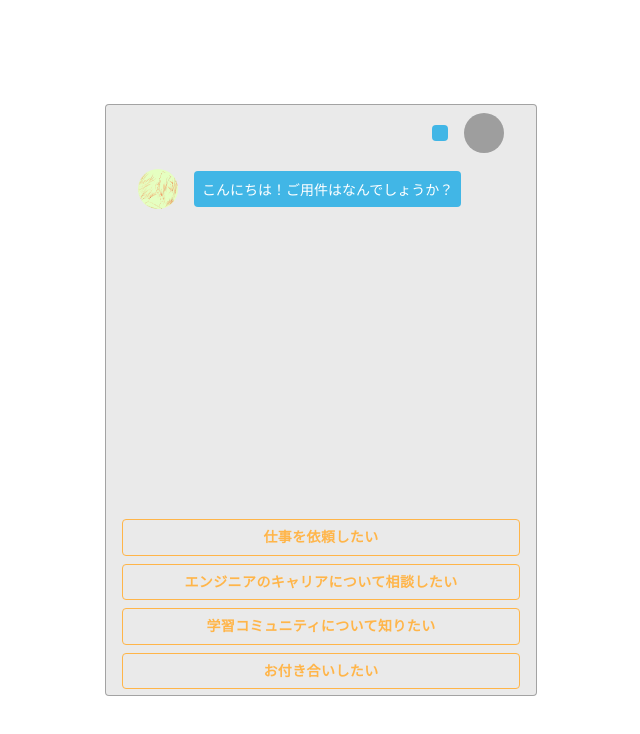
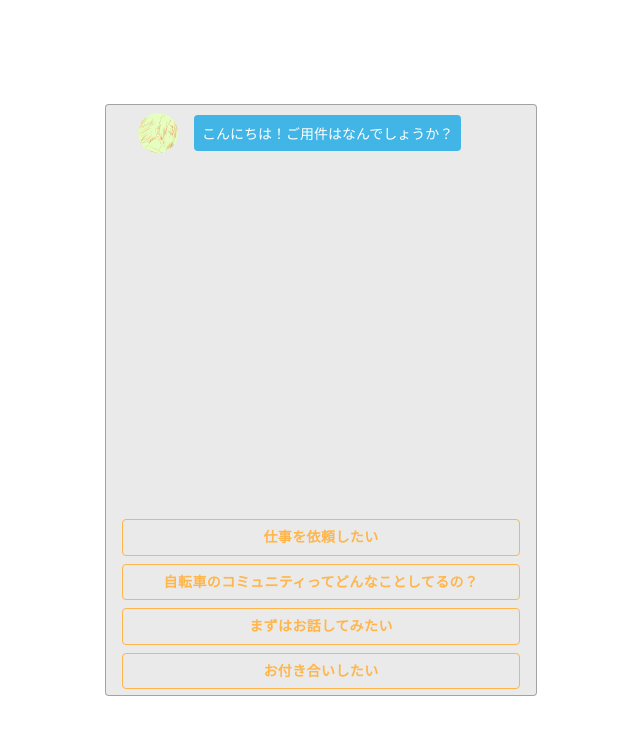
Before and after one commit to sawa-mon/chatbot-demo, a React (Create React App) app: page / in a window 1280 px wide. Shown: the top 734 px of the page, without its empty margins (319-959 px from the left). Built offline with nearby package versions, Linux system fonts and the light colour scheme; grey boxes are pictures that could not be loaded.

Commit message:
アンサーリスト回答後、非表示にし、バグ対策

```diff
--- a/src/App.jsx
+++ b/src/App.jsx
@@ -11,7 +11,7 @@ const App = () => {
     const [currentId, setCurrentId] = useState("init");
     const dataset = defaultDataset;
     const [open, setOpen] = useState(false);
-
+    const [noneDisplay, setNoneDisplay] = useState(false);
 
   const displayNextQuestion = (nextQuestionId, nextDataset) => {
       addChats({
@@ -25,6 +25,10 @@ const App = () => {
 
   const selectAnswer = (selectedAnswer, nextQuestionId) => {
     switch(true) {
+
+      case (nextQuestionId === 'init'):
+        setTimeout(() => displayNextQuestion(nextQuestionId, dataset[nextQuestionId]), 1000);
+        break;
 
       case (nextQuestionId === 'contact'):
         handleOpen();
@@ -41,17 +45,22 @@ const App = () => {
         addChats({
         text: selectedAnswer,
         type: 'answer'
-        })
+        });
 
-        setTimeout(() => displayNextQuestion(nextQuestionId, dataset[nextQuestionId]), 1200) //先程作成した関数を呼び出す引数は()内
-        break;
-    }
+        setNoneDisplay(true);
+        setTimeout(() => (
+          displayNextQuestion(nextQuestionId, dataset[nextQuestionId])
+          ),1200)
+          break;
+        }
+
   }
 
-  const addChats = (chat)　=> {
+  const addChats = (chat) => {
     setChats(prevChats => {
       return [...prevChats, chat]
     })
+    setNoneDisplay(false);
   }
 
   const handleOpen = () => {
@@ -65,7 +74,7 @@ const App = () => {
   useEffect(() => {
     const initAnswer = "";
     selectAnswer(initAnswer, currentId)
-},[]);
+  },[]);
 
 
   useEffect(() => {
@@ -75,13 +84,14 @@ const App = () => {
     }
   })
 
-
   return (
     <section className="c-section">
       <div className="c-box">
         <Chats chats={chats} />
-        <AnswersList answers={answers} select={selectAnswer} />
-        <FormDialog　open={open} handleOpen={handleOpen} handleClose={handleClose} />
+        {!noneDisplay && (
+          <AnswersList answers={answers} select={selectAnswer} />
+        )}
+        <FormDialog open={open} handleOpen={handleOpen} handleClose={handleClose} />
       </div>
     </section>
     );
--- a/src/dataset.js
+++ b/src/dataset.js
@@ -2,8 +2,8 @@ const defaultDataset = {
   "init": {
       answers: [
           {content: "仕事を依頼したい", nextId: "job_offer"},
-          {content: "エンジニアのキャリアについて相談したい", nextId: "consultant"},
-          {content: "学習コミュニティについて知りたい", nextId: "community"},
+          {content: "自転車のコミュニティってどんなことしてるの？", nextId: "community"},
+          {content: "まずはお話してみたい", nextId: "speak"},
           {content: "お付き合いしたい", nextId: "dating"},
       ],
       question: "こんにちは！ご用件はなんでしょうか？",
@@ -45,37 +45,46 @@ const defaultDataset = {
       ],
       question: "その他についてですね。コチラからお問い合わせできます。",
   },
-  "consultant": {
+  "community": {
       answers: [
-          {content: "YouTubeで動画を見る", nextId: "https://www.youtube.com/channel/UC-bOAxx-YOsviSmqh8COR0w"},
-          {content: "学習コミュニティについて知りたい", nextId: "community"},
+          {content: "当コミュニティを表現した必見YouTube動画を見る", nextId: "https://www.youtube.com/watch?v=ACEBZ-KmuQo"},
+          {content: "走行会を実施しています。気になる方はこちらから", nextId: "community_activity"},
           {content: "最初の質問に戻る", nextId: "init"}
       ],
-      question: "普段からYouTubeで発信しています。また、僕が運営するコミュニティでも相談に乗っていますよ。",
+      question: "コミュニティ内で不定期に走行会などを実施しています。また、必見YouTube動画をご覧頂ければ概要をご覧頂けます。",
   },
-  "community": {
+  "speak": {
       answers: [
-          {content: "どんな活動をしているの？", nextId: "community_activity"},
-          {content: "コミュニティに参加したい", nextId: "https://torahack.web.app/community/"},
+          {content: "どんな活動をしているのか気になる", nextId: "community"},
+          {content: "コミュニティがどういうものか気になる", nextId: "community_activity"},
+          {content: "直接お話してみたい", nextId: "dating"},
           {content: "最初の質問に戻る", nextId: "init"}
       ],
-      question: "2020年3月から学習コミュニティを始めました！🎉Webエンジニアへの転職を目指す人向けに、プログラミングを教えたりキャリアの相談に乗っています。",
+      question: "そうですね。どういったことをお聞きしたいですか？",
   },
   "community_activity": {
       answers: [
-          {content: "さらに詳細を知りたい", nextId: "https://youtu.be/tIzE7hUDbBM"},
-          {content: "コミュニティに参加したい", nextId: "https://torahack.web.app/community/"},
+          {content: "BANDをダウンロードのうえ、加入申請して下さい", nextId: "https://band.us/n/a6aa454aE0W7J"},
+          {content: "まずは１度走行会に参加してみたい", nextId: "cycling"},
           {content: "最初の質問に戻る", nextId: "init"}
       ],
-      question: "フロントエンド向けの教材の提供、キャリアや勉強法に関するメルマガの配信、週1のオンライン作業会などを開催しています！\n詳細はYouTube動画で紹介しています。",
+      question: "コミュニティ運営を行っているアプリに加入頂くか、一度走行会に顔を出してみて下さい😉",
   },
   "dating": {
       answers: [
-          {content: "DMする", nextId: "https://twitter.com/torahack_"},
+          {content: "DMする", nextId: "https://www.instagram.com/wasamonsan"},
           {content: "最初の質問に戻る", nextId: "init"}
       ],
-      question: "まずは一緒にランチでもいかがですか？DMしてください😘",
+      question: "まずは一緒に食事でもいかがですか？DMしてください😘",
   },
+  "cycling": {
+    answers: [
+        {content: "詳細日をDMにて確認する", nextId: "https://www.instagram.com/wasamonsan"},
+        {content: "最初の質問に戻る", nextId: "init"}
+    ],
+    question: "不定期での開催となるため直近での開催日有無についてはDMにてご確認願います。また、アプリメンバーに加入することで開催日の案内を受け取ることができます。",
+},
+
 }
 
 export default defaultDataset
```
Also changed, not shown: 13 other files (tests, documents, lock files or other folders).
